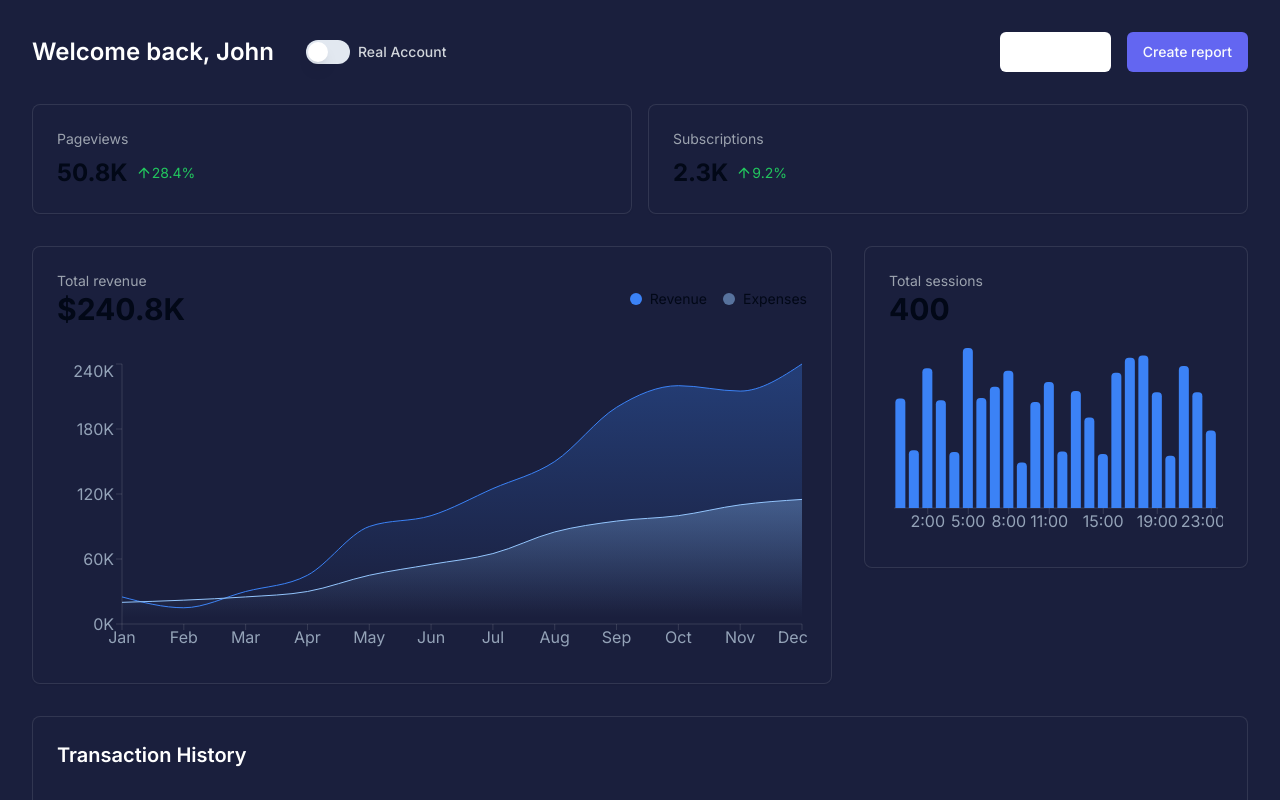
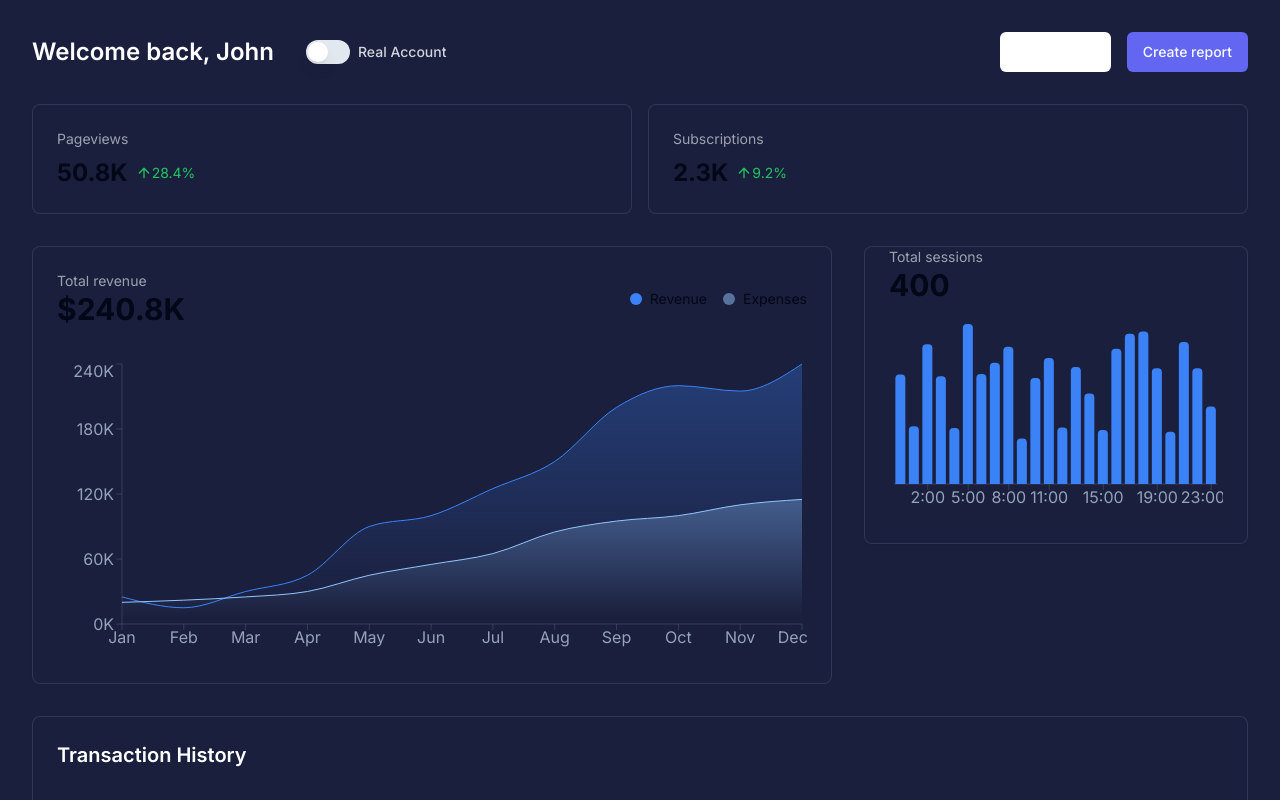
Before and after one commit to goldinvestpro/golden-wealth-harvest-35, a React (Vite) app: page /wallet in a window 1280 px wide. Shown: the top 800 px of the page. Built offline with nearby package versions, Linux system fonts and the light colour scheme.

Commit message:
Remove unnecessary code sections
This commit removes specified code sections from the repository as requested.
[skip gpt_engineer]

```diff
--- a/src/components/wallet/SessionsChart.tsx
+++ b/src/components/wallet/SessionsChart.tsx
@@ -21,7 +21,7 @@ export function SessionsChart({ isDemoAccount = false }: SessionsChartProps) {
 
   return (
     <Card className="bg-navy-500 border-white/10">
-      <CardContent className="p-6">
+      <CardContent>
         <div className="mb-4">
           <p className="text-sm text-gray-400">Total sessions</p>
           <h2 className="text-3xl font-bold">{totalSessions}</h2>
```
